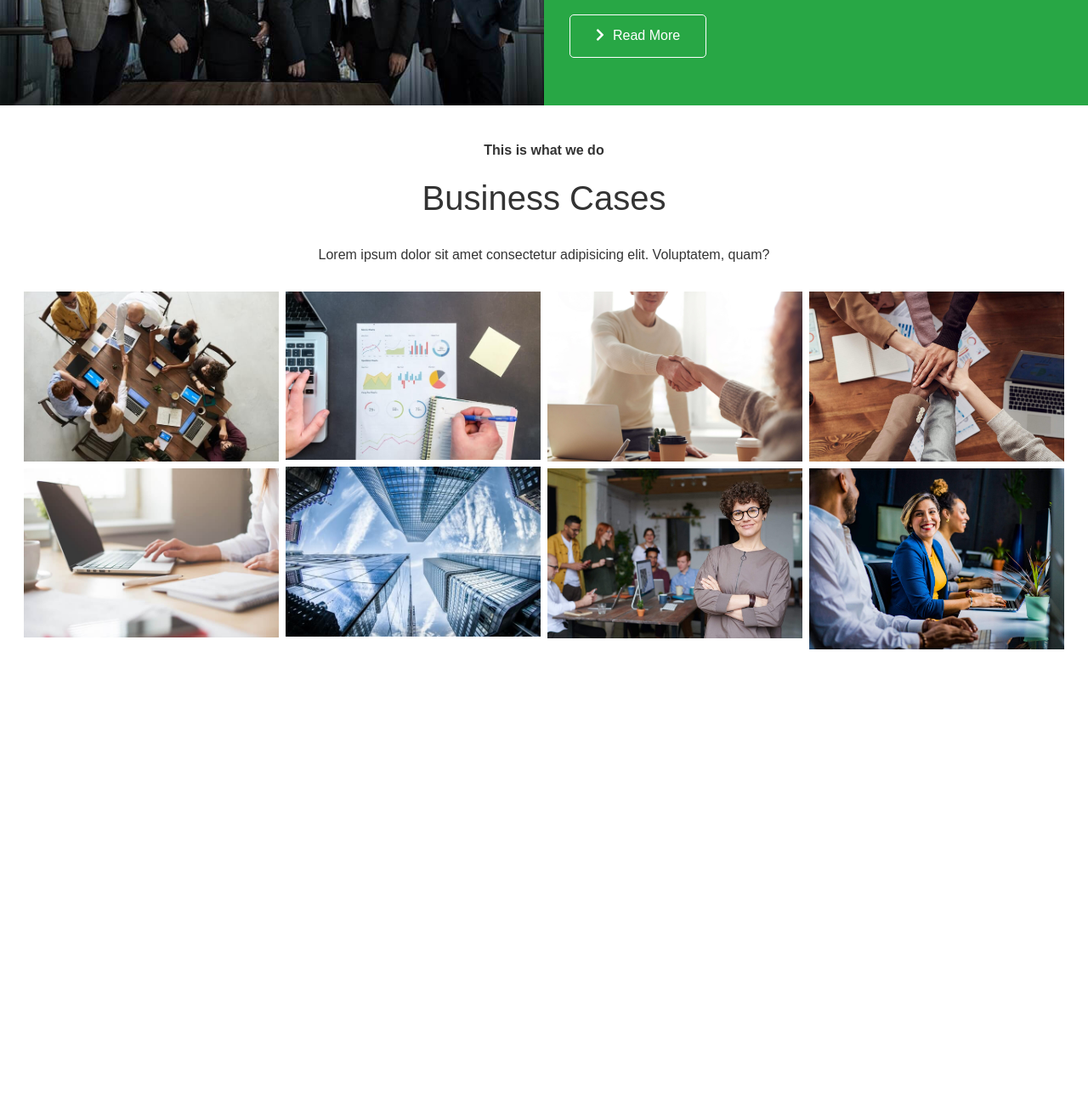
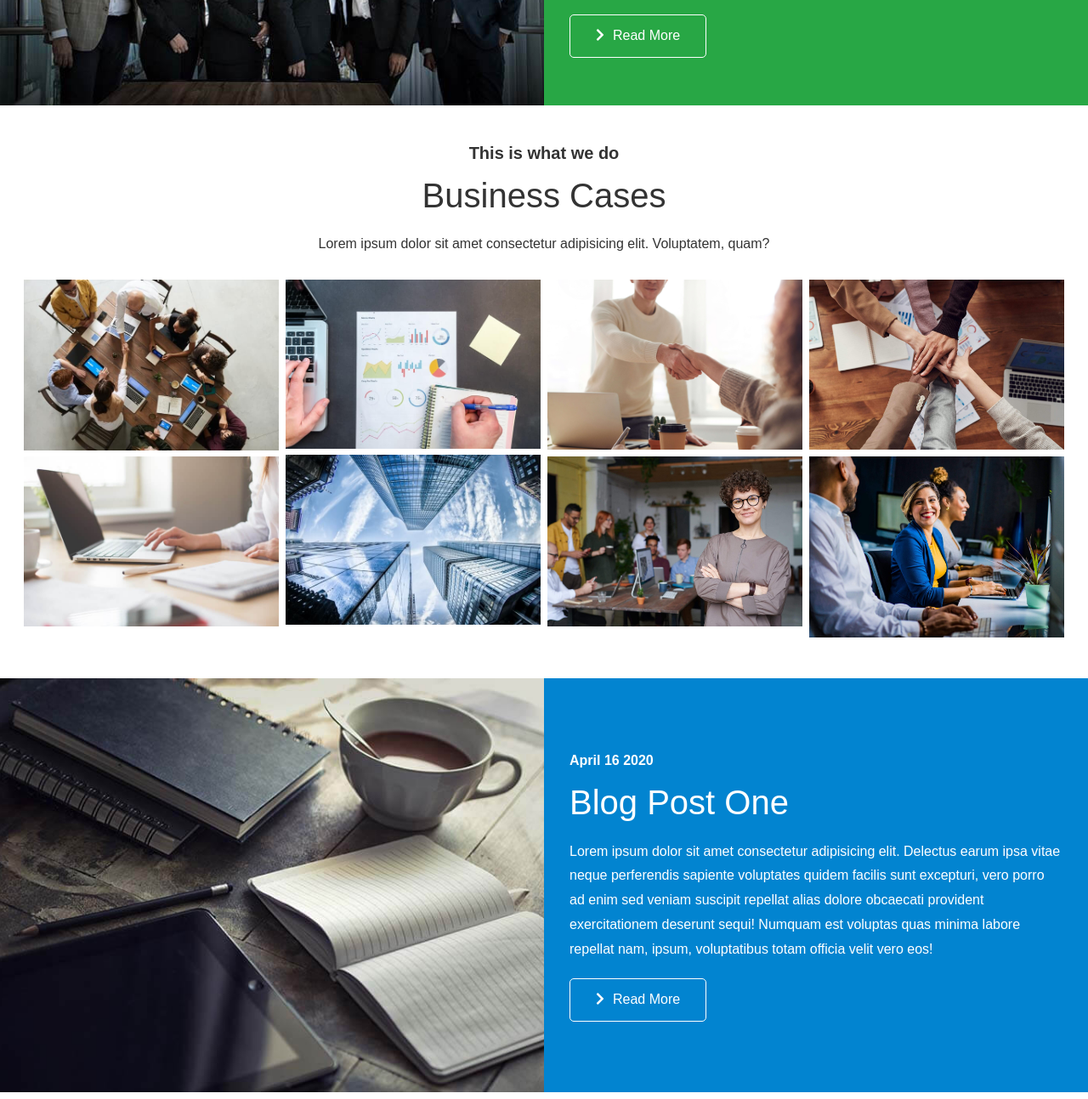
Before and after one commit to frontiago/edge-ledger, a plain HTML site: page index.html in a window 1280 px wide. Shown: the part 1395-2688 px from the top of the page at 85% size. Before the commit the page ends 2206 px from the top, so only its background shows below. Drawn offline with Linux system fonts and the light colour scheme.

Commit message:
Finish section blog post

```diff
--- a/css/utilities.css
+++ b/css/utilities.css
@@ -13,7 +13,6 @@
     display: inline-block;
     padding: 10px 30px;
     color: #fff;
-    background: #28a745;
     border-radius: 5px;
     border: none;
     padding: 10px 30px;
@@ -133,7 +132,11 @@
 
 .section-header h2 {
     font-size: 40px;
-    margin: 20px 0;
+    margin: 10px 0;
+}
+
+.section-header h4 {
+    font-size: 20px;
 }
 
 .section-padding {
--- a/index.html
+++ b/index.html
@@ -114,5 +114,26 @@
         </div>
     </section>
 
+    <!-- BLOG SECTION -->
+    <section id="blog" class="blog flex-columns">
+        <div class="row">
+            <div class="column">
+                <div class="column-1">
+                    <img src="images/home/blog.jpg" alt="photo blog">
+                </div>
+            </div>
+            <div class="column">
+                <div class="column-2 bg-secondary">
+                    <h4>April 16 2020</h4>
+                    <h2>Blog Post One</h2>
+                    <p>Lorem ipsum dolor sit amet consectetur adipisicing elit. Delectus earum ipsa vitae neque perferendis sapiente voluptates quidem facilis sunt excepturi, vero porro ad enim sed veniam suscipit repellat alias dolore obcaecati provident exercitationem deserunt sequi! Numquam est voluptas quas minima labore repellat nam, ipsum, voluptatibus totam officia velit vero eos!</p>
+                    <a href="#" class="btn btn-outline">
+                        <i class="fas fa-chevron-right"></i><span>Read More</span>
+                    </a>
+                </div>
+            </div>
+        </div>
+    </section>
+
 </body>
 </html>
```
